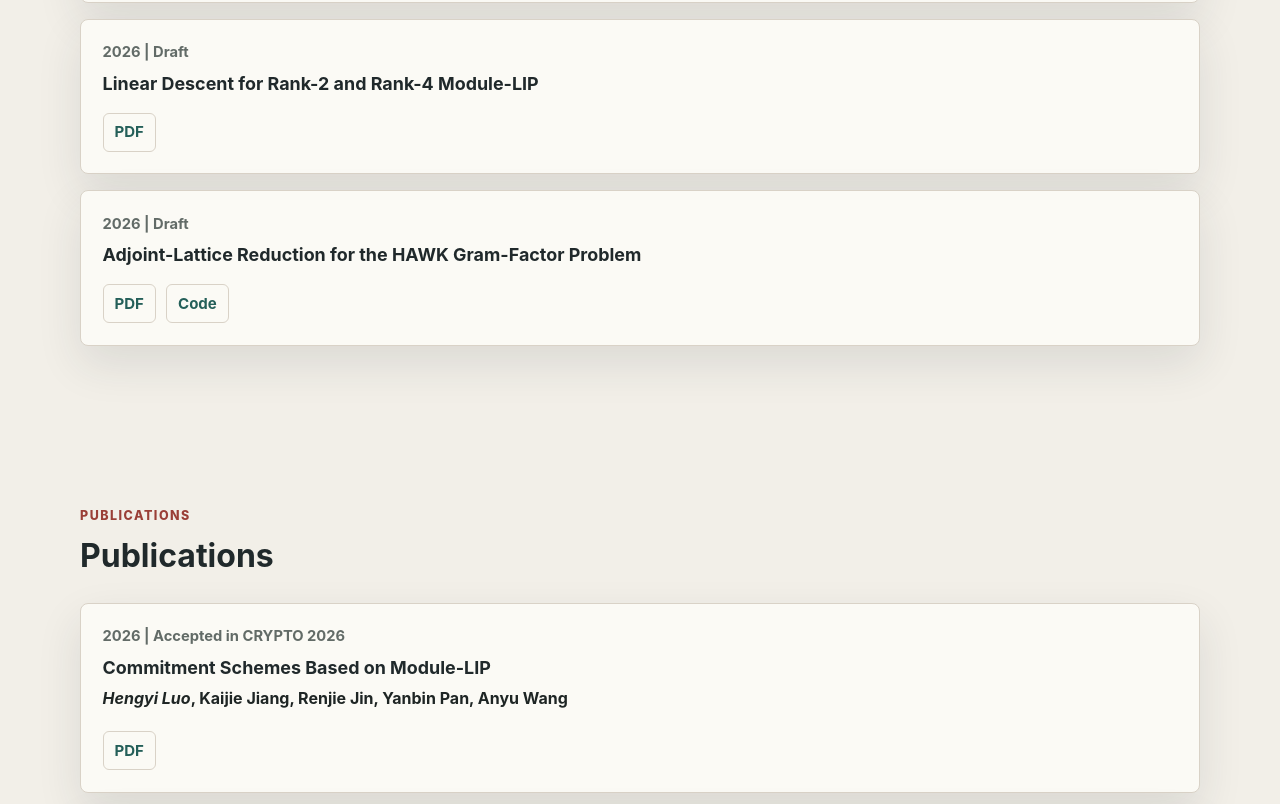
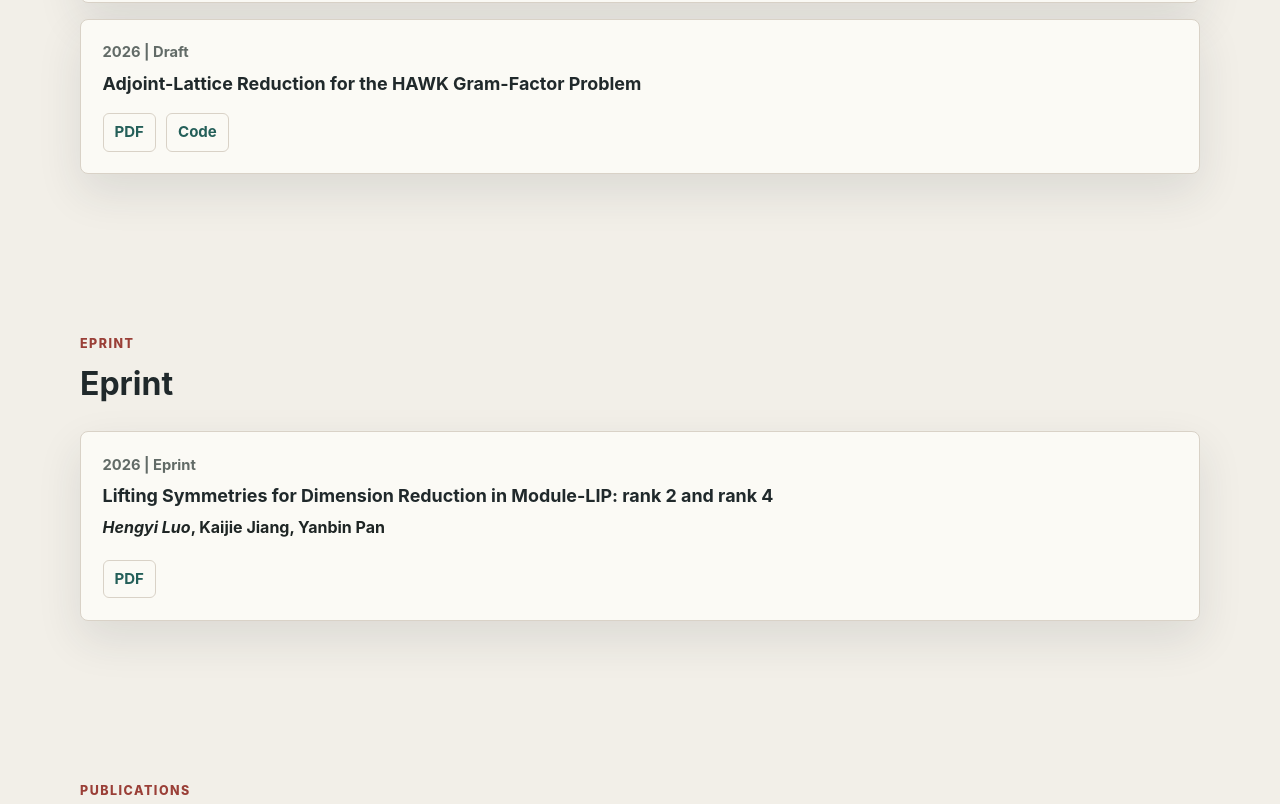
Before and after one commit to HaryLo/HaryLo.github.io, a website: page index.html in a window 1280 px wide. Shown: the part 1811-2615 px from the top of the page. Drawn offline with Linux system fonts and the light colour scheme.

Commit message:
Publish latest Overleaf manuscript in Eprint section with stable PDF URL

```diff
--- a/index.html
+++ b/index.html
@@ -51,6 +51,7 @@
         <div class="nav-links" aria-label="Page sections">
           <a href="#education">Education</a>
           <a href="#preprints">Drafts</a>
+          <a href="#eprints">Eprint</a>
           <a href="#publications">Publications</a>
         </div>
       </nav>
@@ -136,18 +137,27 @@
 
           <article class="publication-item">
             <p class="publication-meta">2026 | Draft</p>
-            <h3>Linear Descent for Rank-2 and Rank-4 Module-LIP</h3>
-            <div class="inline-actions">
-              <a href="files/preprints/linear-descent-for-rank-2-and-rank-4-module-lip.pdf" target="_blank" rel="noreferrer">PDF</a>
-            </div>
-          </article>
-
-          <article class="publication-item">
-            <p class="publication-meta">2026 | Draft</p>
             <h3>Adjoint-Lattice Reduction for the HAWK Gram-Factor Problem</h3>
             <div class="inline-actions">
               <a href="files/preprints/adjoint-lattice-reduction-for-the-hawk-gram-factor-problem.pdf" target="_blank" rel="noreferrer">PDF</a>
               <a href="https://github.com/HaryLo/hawk-adjoint-lattice-validation" target="_blank" rel="noreferrer">Code</a>
+            </div>
+          </article>
+        </div>
+      </section>
+
+      <section class="section" id="eprints" aria-labelledby="eprints-title">
+        <div class="section-heading">
+          <p class="eyebrow">Eprint</p>
+          <h2 id="eprints-title">Eprint</h2>
+        </div>
+        <div class="publication-list">
+          <article class="publication-item">
+            <p class="publication-meta">2026 | Eprint</p>
+            <h3>Lifting Symmetries for Dimension Reduction in Module-LIP: rank 2 and rank 4</h3>
+            <p class="authors"><em>Hengyi Luo</em>, Kaijie Jiang, Yanbin Pan</p>
+            <div class="inline-actions">
+              <a href="files/preprints/linear-descent-for-rank-2-and-rank-4-module-lip.pdf" target="_blank" rel="noreferrer">PDF</a>
             </div>
           </article>
         </div>
```
Also changed, not shown: 1 other file.
